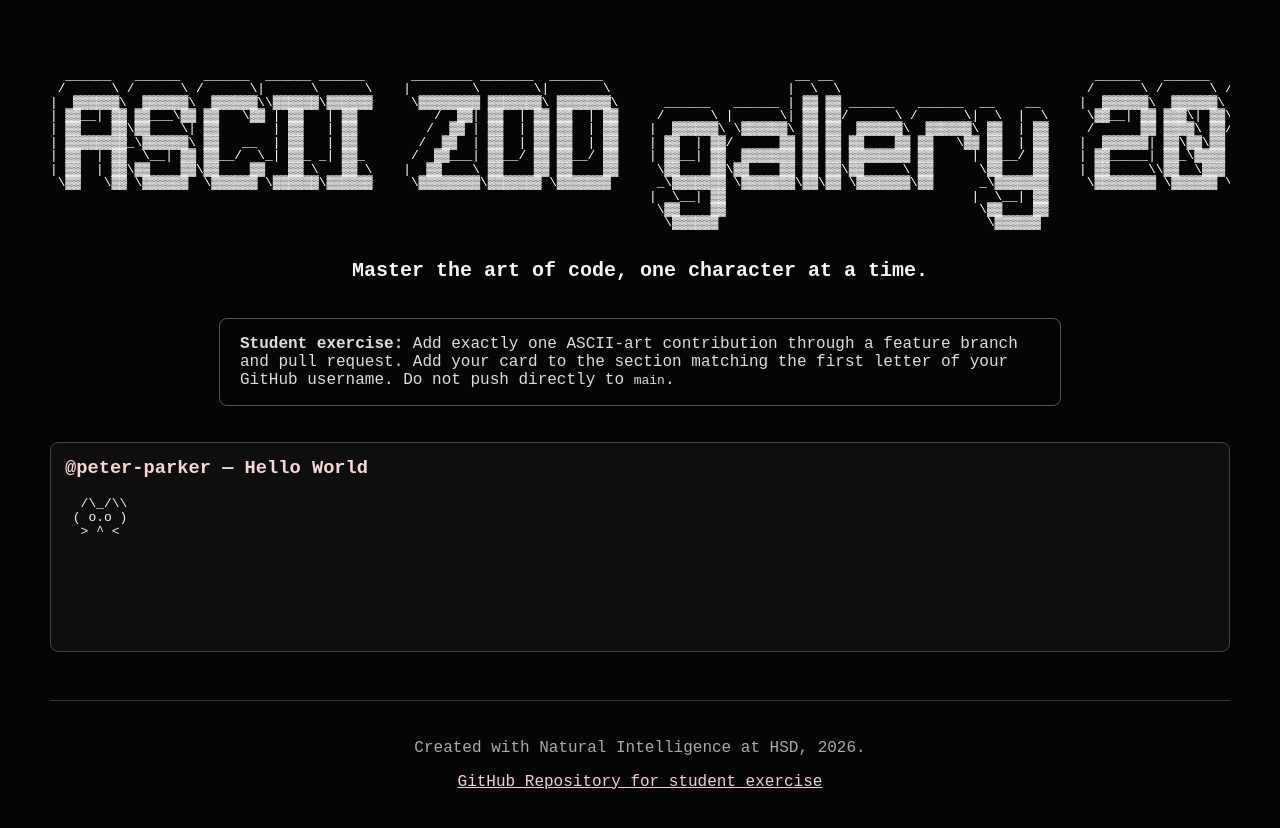
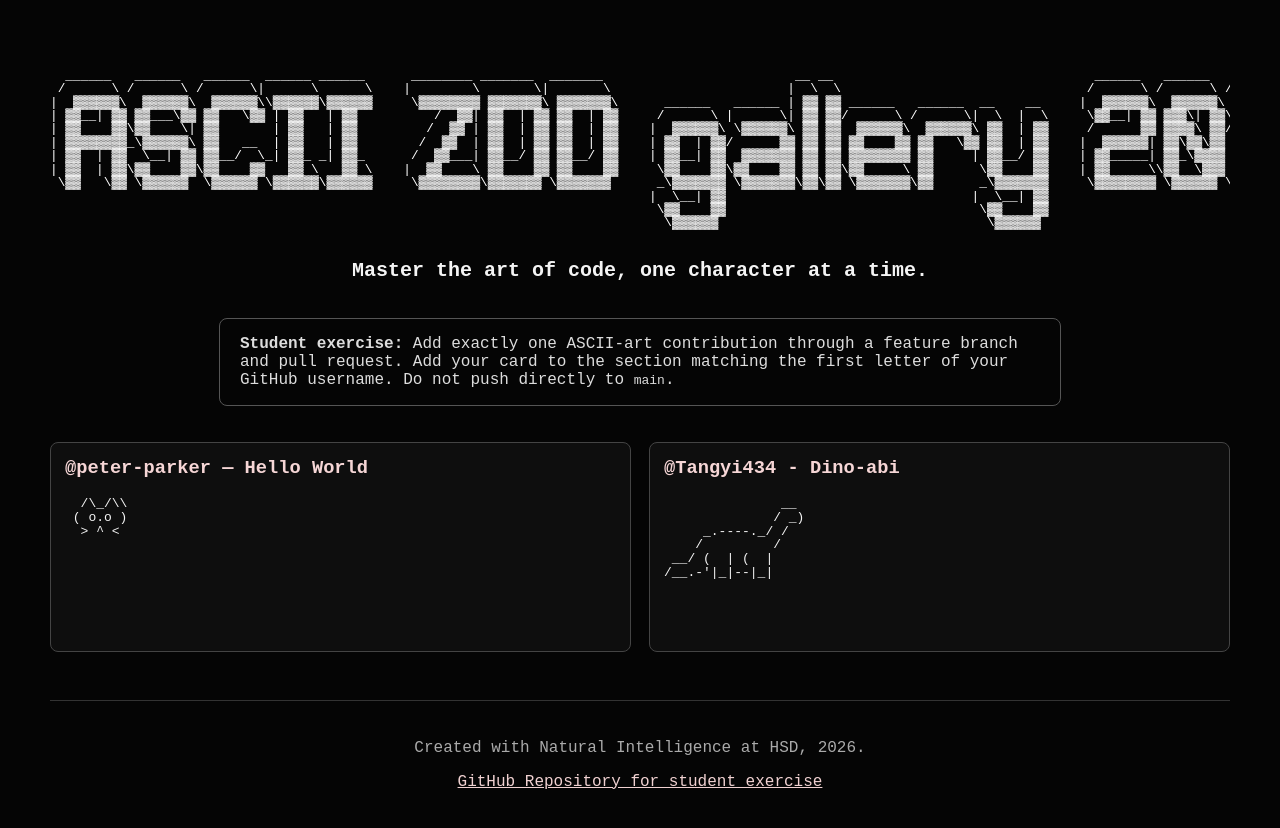
Before and after one commit to ZDDduesseldorf/ascii-gallery-students-2026, a plain HTML site: page index.html in a window 1280 px wide. Drawn offline with Linux system fonts and the light colour scheme.

Commit message:
Add ASCII art by Tangyi434

```diff
--- a/index.html
+++ b/index.html
@@ -124,7 +124,17 @@
   &gt; ^ &lt;
 </pre>
         </article>
-
+        <article class="art-card">
+            <h3>@Tangyi434 - Dino-abi</h3>
+<pre>
+               __
+              / _)
+     _.----._/ /
+    /         /
+ __/ (  | (  |
+/__.-'|_|--|_|
+</pre>
+        </article>
         <!-- S-Z: ADD NEW CARDS DIRECTLY ABOVE THIS COMMENT -->
 
     </section>
```
